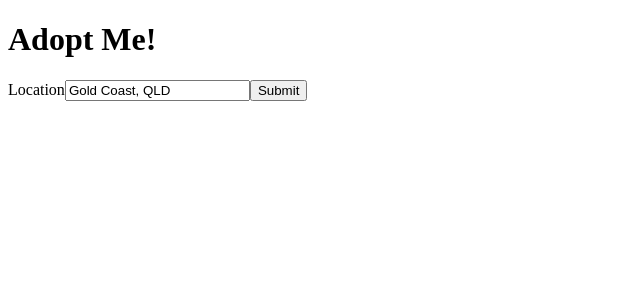
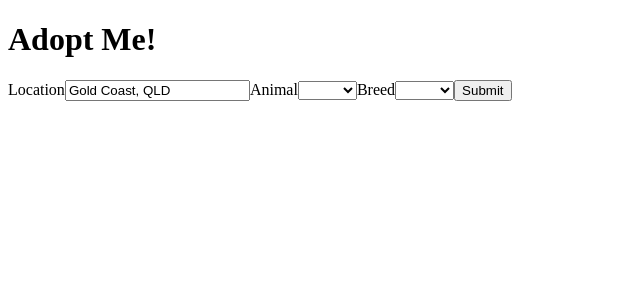
Before and after one commit to jock-citrus/fe-master-react-intro, a React app: page / in a window 1280 px wide. Shown: the top 300 px of the page, without its empty margins (0-640 px from the left). Built offline with nearby package versions, Linux system fonts and the light colour scheme; the HTML template or start-up script is replaced by a standard one.

Commit message:
add animal and breed dropdowns and useState hooks to SearchParams component

```diff
--- a/src/SearchParams.js
+++ b/src/SearchParams.js
@@ -1,18 +1,70 @@
 import { useState } from 'react';
+
+const ANIMALS = ["bird", "cat", "dog", "rabbit", "reptile"];
+const BREEDS = ["bird", "cat", "dog", "rabbit", "reptile"];
 
 const SearchParams = () => {
   const [location, setLocation] = useState("Gold Coast, QLD");
+  const [animal, setAnimal] = useState("");
+  const [breed, setBreed] = useState("");
   return (
     <div className="search-params">
       <form>
         <label htmlFor="location">
           Location
-          <input id="location" value={location} placeholder="Location" onChange={(e) => setLocation(e.target.value)}/>
+          <input
+            id="location"
+            value={location}
+            placeholder="Location"
+            onChange={(e) => setLocation(e.target.value)}
+          />
+        </label>
+        <label htmlFor="animal">
+          Animal
+          <select
+            id="animal"
+            value={animal}
+            onChange={(e) => {
+              setAnimal(e.target.value);
+              setBreed("");
+            }}
+            onBlur={(e) => {
+              setAnimal(e.target.value);
+              setBreed("");
+            }}
+          >
+            <option />
+            {ANIMALS.map((a) => (
+              <option key={a} value={a}>
+                {a}
+              </option>
+            ))}
+          </select>
+        </label>
+        <label htmlFor="breed">
+          Breed
+          <select
+            id="breed"
+            value={breed}
+            onChange={(e) => {
+              setBreed(e.target.value);
+            }}
+            onBlur={(e) => {
+              setBreed(e.target.value);
+            }}
+          >
+            <option />
+            {BREEDS.map((b) => (
+              <option key={b} value={b}>
+                {b}
+              </option>
+            ))}
+          </select>
         </label>
         <button>Submit</button>
       </form>
     </div>
-  )
+  );
 }
 
 export default SearchParams;
```
